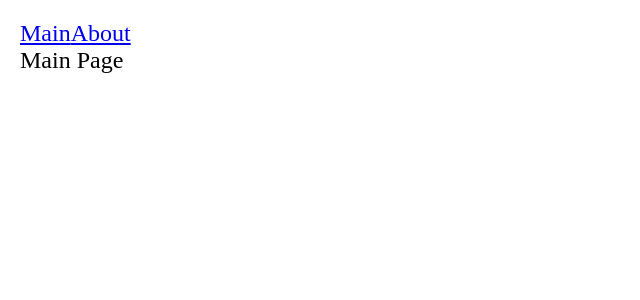
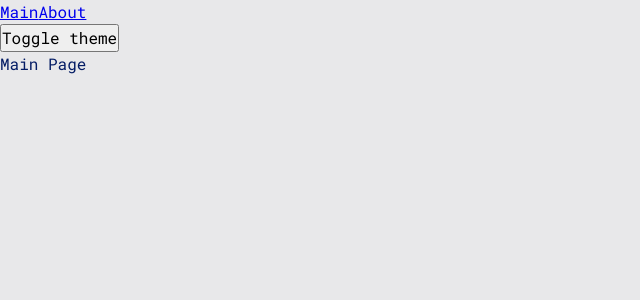
Before and after one commit to vladhaidukkk/prod-project, a React app: page / in a window 1280 px wide. Shown: the top 300 px of the page, without its empty margins (0-640 px from the left). Built offline with nearby package versions, Linux system fonts and the light colour scheme.

Commit message:
feat: create themes and context for them

```diff
--- a/src/App.tsx
+++ b/src/App.tsx
@@ -1,16 +1,23 @@
 import { Suspense } from 'react';
 import { Link, Route, Routes } from 'react-router-dom';
-import './index.scss';
+import './styles/index.scss';
 import { MainPageAsync } from './pages/MainPage';
 import { AboutPageAsync } from './pages/AboutPage';
+import { useTheme } from './theme';
 
 const App = () => {
+  const { theme, toggleTheme } = useTheme();
+
   return (
-    <div className="app">
+    <div className={`app ${theme}`}>
       <nav>
         <Link to="/">Main</Link>
         <Link to="/about">About</Link>
       </nav>
+
+      <button type="button" onClick={toggleTheme}>
+        Toggle theme
+      </button>
 
       <Suspense fallback={<div>Loading...</div>}>
         <Routes>
--- a/src/index.scss
+++ /dev/null
@@ -1,10 +0,0 @@
-*, *::before, *::after {
-  margin: 0;
-  padding: 0;
-  box-sizing: border-box;
-}
-
-.app {
-  padding: 20px;
-  font-size: 24px;
-}
--- a/src/index.tsx
+++ b/src/index.tsx
@@ -1,10 +1,13 @@
 import { render } from 'react-dom';
 import { BrowserRouter } from 'react-router-dom';
 import App from './App';
+import { ThemeProvider } from './theme';
 
 render(
   <BrowserRouter>
-    <App />
+    <ThemeProvider>
+      <App />
+    </ThemeProvider>
   </BrowserRouter>,
   document.getElementById('root')
 );
--- /dev/null
+++ b/src/styles/index.scss
@@ -0,0 +1,11 @@
+@import './reset';
+@import './variables/global';
+@import './themes/light';
+@import './themes/dark';
+
+.app {
+  min-height: 100vh;
+  background: var(--bg-color);
+  color: var(--primary-color);
+  font: var(--font-base);
+}
--- /dev/null
+++ b/src/styles/reset.scss
@@ -0,0 +1,14 @@
+*,
+*::before,
+*::after {
+  margin: 0;
+  padding: 0;
+  box-sizing: border-box;
+}
+
+input,
+button,
+textarea,
+select {
+  font: inherit;
+}
--- /dev/null
+++ b/src/styles/themes/dark.scss
@@ -0,0 +1,6 @@
+.dark {
+  --bg-color: #090949;
+
+  --primary-color: #049604;
+  --secondary-color: #04ff04;
+}
--- /dev/null
+++ b/src/styles/themes/light.scss
@@ -0,0 +1,6 @@
+.light {
+  --bg-color: #e8e8ea;
+
+  --primary-color: #041c65;
+  --secondary-color: #0449e0;
+}
--- /dev/null
+++ b/src/styles/variables/global.scss
@@ -0,0 +1,13 @@
+@import url('https://fonts.googleapis.com/css2?family=Roboto+Mono:wght@400;700&display=swap');
+
+:root {
+  --font-family-main: 'Roboto Mono', monospace;
+
+  --font-size-base: 16px;
+  --font-line-base: 24px;
+  --font-base: var(--font-size-base) / var(--font-line-base) var(--font-family-main);
+
+  --font-size-lg: 24px;
+  --font-line-lg: 32px;
+  --font-lg: var(--font-size-lg) / var(--font-line-lg) var(--font-family-main);
+}
--- /dev/null
+++ b/src/theme/ThemeContext.ts
@@ -0,0 +1,15 @@
+import { createContext, Dispatch, SetStateAction } from 'react';
+
+export const enum Themes {
+  Light = 'light',
+  Dark = 'dark',
+}
+
+export type ThemeContextValue = {
+  theme: Themes;
+  setTheme: Dispatch<SetStateAction<Themes>>;
+};
+
+export const ThemeContext = createContext<ThemeContextValue>({} as ThemeContextValue);
+
+export const LOCAL_STORAGE_THEME_KEY = 'theme';
--- /dev/null
+++ b/src/theme/ThemeProvider.tsx
@@ -0,0 +1,22 @@
+import { FC, useEffect, useMemo, useState } from 'react';
+import { LOCAL_STORAGE_THEME_KEY, ThemeContext, Themes } from './ThemeContext';
+
+const initialTheme = (localStorage.getItem(LOCAL_STORAGE_THEME_KEY) as Themes) ?? Themes.Light;
+
+export const ThemeProvider: FC = ({ children }) => {
+  const [theme, setTheme] = useState<Themes>(initialTheme);
+
+  useEffect(() => {
+    localStorage.setItem(LOCAL_STORAGE_THEME_KEY, theme);
+  }, [theme]);
+
+  const value = useMemo(
+    () => ({
+      theme,
+      setTheme,
+    }),
+    [theme]
+  );
+
+  return <ThemeContext.Provider value={value}>{children}</ThemeContext.Provider>;
+};
--- /dev/null
+++ b/src/theme/index.ts
@@ -0,0 +1,2 @@
+export { ThemeProvider } from './ThemeProvider';
+export { useTheme } from './useTheme';
--- /dev/null
+++ b/src/theme/useTheme.ts
@@ -0,0 +1,20 @@
+import { useContext } from 'react';
+import { ThemeContext, Themes, ThemeContextValue } from './ThemeContext';
+
+type UseThemeResult = {
+  toggleTheme: () => void;
+} & ThemeContextValue;
+
+export const useTheme = (): UseThemeResult => {
+  const { theme, setTheme } = useContext(ThemeContext);
+
+  const toggleTheme = () => {
+    setTheme(theme === Themes.Light ? Themes.Dark : Themes.Light);
+  };
+
+  return {
+    theme,
+    setTheme,
+    toggleTheme,
+  };
+};
```
